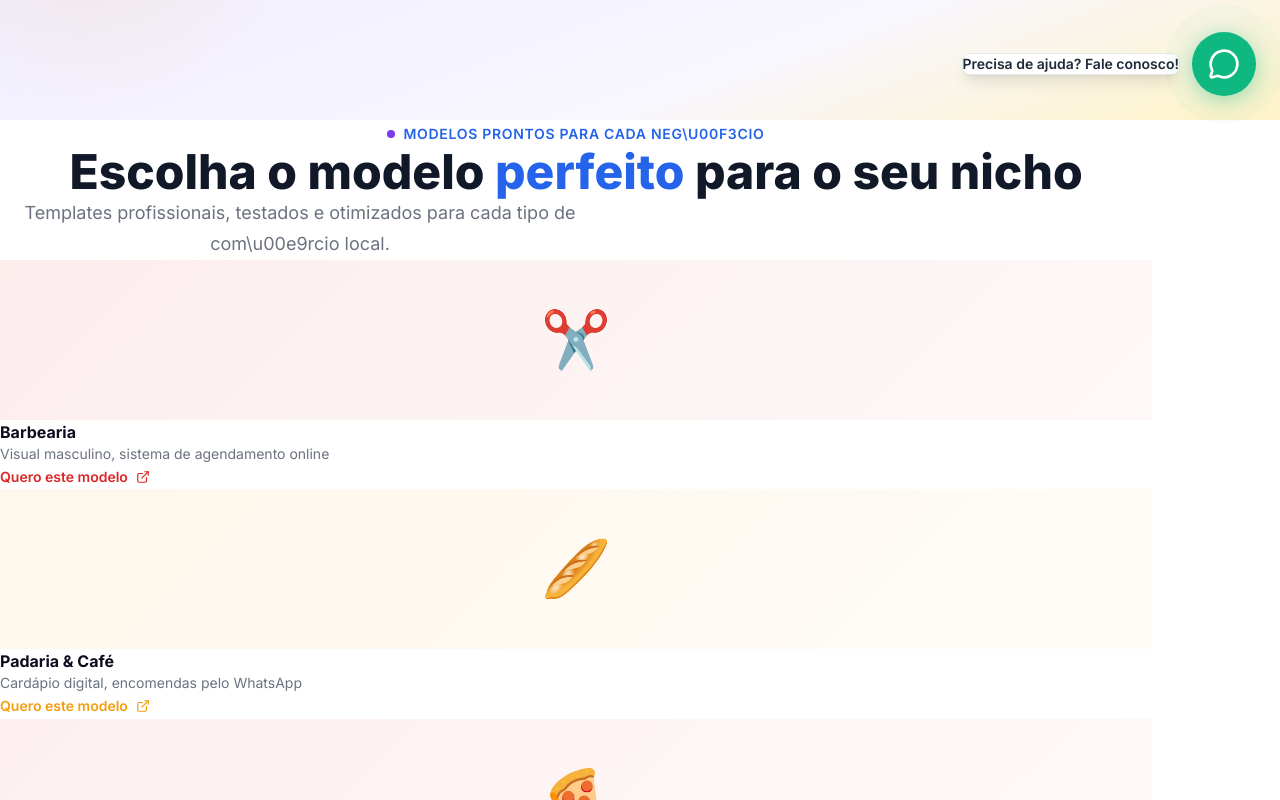
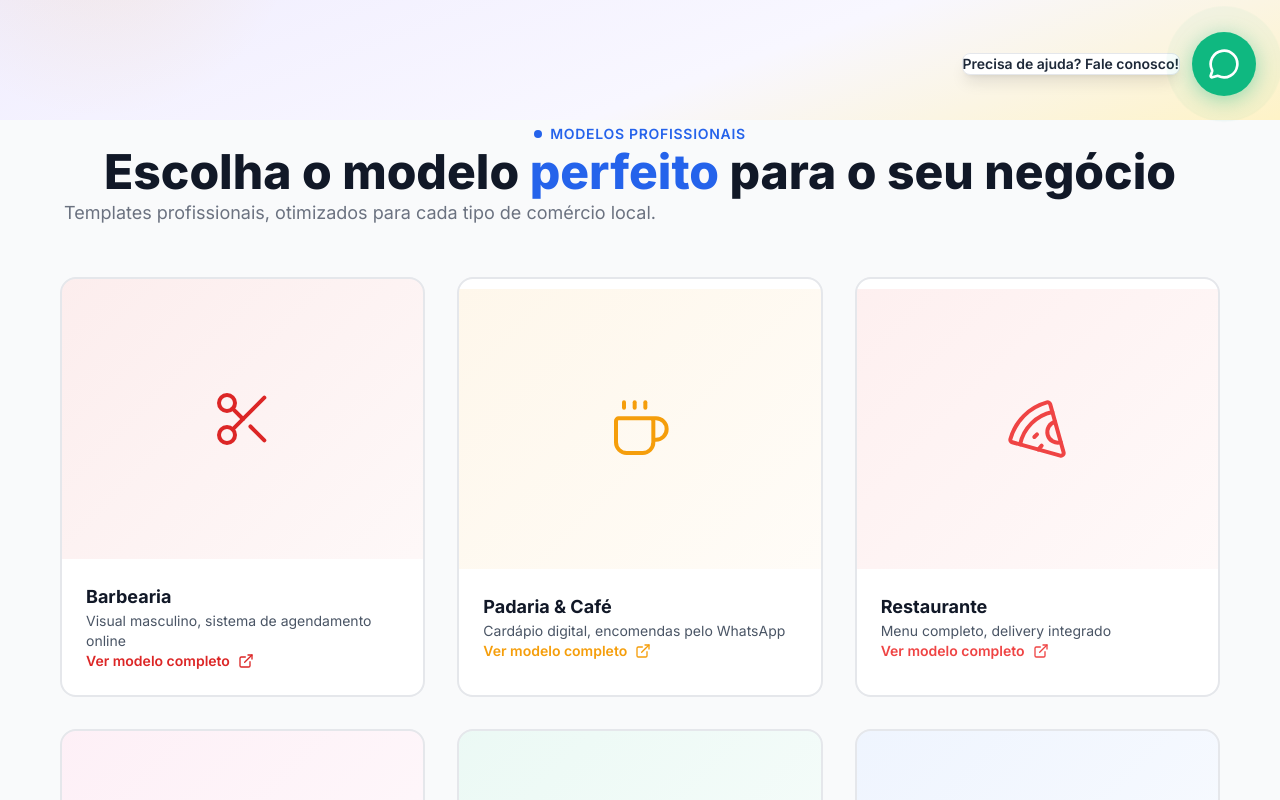
Before and after one commit to faelscarpato/siterapido, a React (Vite) app: page / in a window 1280 px wide. Shown: the part 680-1480 px from the top of the page. Built offline with nearby package versions, Linux system fonts and the light colour scheme.

Commit message:
Redesign Modelos - sem emojis, com modal interativo

```diff
--- a/src/components/Modelos.tsx
+++ b/src/components/Modelos.tsx
@@ -1,81 +1,245 @@
-import React from 'react';
-import { ExternalLink, Scissors, Coffee, Pizza, Sparkles, PawPrint, Wrench, Shirt, Dumbbell, Smile, ShoppingCart } from 'lucide-react';
+import React, { useState } from 'react';
+import { Scissors, Coffee, Pizza, Sparkles, PawPrint, Wrench, Shirt, Dumbbell, Smile, ShoppingCart, ExternalLink, X } from 'lucide-react';
 
 const WA = 'https://wa.me/5519995466902?text=Ol%C3%A1!%20Quero%20um%20site%20para%20o%20meu%20neg%C3%B3cio';
 
-const niches = [
-  { id: 1, name: 'Barbearia', icon: Scissors, emoji: '\u2702\uFE0F', color: '#DC2626', desc: 'Visual masculino, sistema de agendamento online' },
-  { id: 2, name: 'Padaria & Caf\u00e9', icon: Coffee, emoji: '\ud83e\udd56', color: '#F59E0B', desc: 'Card\u00e1pio digital, encomendas pelo WhatsApp' },
-  { id: 3, name: 'Restaurante', icon: Pizza, emoji: '\ud83c\udf55', color: '#EF4444', desc: 'Menu completo, delivery integrado' },
-  { id: 4, name: 'Sal\u00e3o de Beleza', icon: Sparkles, emoji: '\ud83d\udc85', color: '#EC4899', desc: 'Galeria de trabalhos, agendamento f\u00e1cil' },
-  { id: 5, name: 'Pet Shop', icon: PawPrint, emoji: '\ud83d\udc3e', color: '#10B981', desc: 'Cat\u00e1logo de produtos e servi\u00e7os' },
-  { id: 6, name: 'Oficina Mec\u00e2nica', icon: Wrench, emoji: '\ud83d\udd27', color: '#3B82F6', desc: 'Or\u00e7amentos online, servi\u00e7os oferecidos' },
-  { id: 7, name: 'Loja de Roupas', icon: Shirt, emoji: '\ud83d\udc57', color: '#A855F7', desc: 'Cat\u00e1logo visual, looks do dia' },
-  { id: 8, name: 'Academia', icon: Dumbbell, emoji: '\ud83d\udcaa', color: '#14B8A6', desc: 'Planos, hor\u00e1rios, instrutores' },
-  { id: 9, name: 'Dentista', icon: Smile, emoji: '\ud83e\uddb7', color: '#06B6D4', desc: 'Agendamento, tratamentos, equipe' },
-  { id: 10, name: 'Mercadinho', icon: ShoppingCart, emoji: '\ud83d\uded2', color: '#84CC16', desc: 'Ofertas da semana, promo\u00e7\u00f5es' },
+const templates = [
+  {
+    id: 1,
+    name: 'Barbearia',
+    icon: Scissors,
+    color: '#DC2626',
+    desc: 'Visual masculino, sistema de agendamento online',
+    features: ['Galeria de cortes', 'Agendamento online', 'Catálogo de serviços', 'Instagram integrado']
+  },
+  {
+    id: 2,
+    name: 'Padaria & Café',
+    icon: Coffee,
+    color: '#F59E0B',
+    desc: 'Cardápio digital, encomendas pelo WhatsApp',
+    features: ['Cardápio completo', 'Encomendas via WhatsApp', 'Promoções do dia', 'Horário de funcionamento']
+  },
+  {
+    id: 3,
+    name: 'Restaurante',
+    icon: Pizza,
+    color: '#EF4444',
+    desc: 'Menu completo, delivery integrado',
+    features: ['Menu digital', 'Delivery integrado', 'Avaliações', 'Reserva de mesas']
+  },
+  {
+    id: 4,
+    name: 'Salão de Beleza',
+    icon: Sparkles,
+    color: '#EC4899',
+    desc: 'Galeria de trabalhos, agendamento fácil',
+    features: ['Galeria de trabalhos', 'Agendamento online', 'Equipe profissional', 'Serviços e preços']
+  },
+  {
+    id: 5,
+    name: 'Pet Shop',
+    icon: PawPrint,
+    color: '#10B981',
+    desc: 'Catálogo de produtos e serviços',
+    features: ['Catálogo de produtos', 'Serviços de banho/tosa', 'Promoções', 'Contato WhatsApp']
+  },
+  {
+    id: 6,
+    name: 'Oficina Mecânica',
+    icon: Wrench,
+    color: '#3B82F6',
+    desc: 'Orçamentos online, serviços oferecidos',
+    features: ['Serviços oferecidos', 'Orçamento rápido', 'Localização', 'Horário de atendimento']
+  },
+  {
+    id: 7,
+    name: 'Loja de Roupas',
+    icon: Shirt,
+    color: '#A855F7',
+    desc: 'Catálogo visual, looks do dia',
+    features: ['Catálogo de produtos', 'Looks do dia', 'Lançamentos', 'Compra via WhatsApp']
+  },
+  {
+    id: 8,
+    name: 'Academia',
+    icon: Dumbbell,
+    color: '#14B8A6',
+    desc: 'Planos, horários, instrutores',
+    features: ['Planos e preços', 'Horários de aulas', 'Instrutores', 'Estrutura completa']
+  },
+  {
+    id: 9,
+    name: 'Dentista',
+    icon: Smile,
+    color: '#06B6D4',
+    desc: 'Agendamento, tratamentos, equipe',
+    features: ['Agendamento online', 'Tratamentos', 'Equipe especializada', 'Convênios']
+  },
+  {
+    id: 10,
+    name: 'Mercadinho',
+    icon: ShoppingCart,
+    color: '#84CC16',
+    desc: 'Ofertas da semana, promoções',
+    features: ['Ofertas da semana', 'Promoções', 'Delivery', 'Lista de produtos']
+  },
 ];
 
 export function Modelos() {
+  const [selectedTemplate, setSelectedTemplate] = useState<typeof templates[0] | null>(null);
+
   return (
-    <section className="py-24" id="modelos" style={{ background: '#FFFFFF' }}>
-      <div className="max-w-6xl mx-auto px-5 sm:px-8">
+    <section className="py-24 bg-gray-50" id="modelos">
+      <div className="container">
         {/* Header */}
-        <div className="text-center mb-12">
+        <div className="text-center mb-16">
           <div className="section-label inline-flex mb-4">
-            <span style={{ width: 8, height: 8, borderRadius: '50%', background: '#7C3AED', display: 'inline-block' }} />
-            Modelos prontos para cada neg\u00f3cio
+            <span style={{ width: 8, height: 8, borderRadius: '50%', background: '#2563EB' }} />
+            Modelos Profissionais
           </div>
           <h2 className="section-title mb-4">
-            Escolha o modelo <span className="highlight">perfeito</span> para o seu nicho
+            Escolha o modelo <span className="highlight">perfeito</span> para o seu negócio
           </h2>
           <p className="section-subtitle mx-auto">
-            Templates profissionais, testados e otimizados para cada tipo de com\u00e9rcio local.
+            Templates profissionais, otimizados para cada tipo de comércio local.
           </p>
         </div>
 
-        {/* Horizontal scroll track */}
-        <div className="niche-track">
-          {niches.map(n => (
-            <div key={n.id} className="niche-card">
+        {/* Grid de Templates */}
+        <div className="template-grid">
+          {templates.map((template) => {
+            const Icon = template.icon;
+            return (
+              <button
+                key={template.id}
+                onClick={() => setSelectedTemplate(template)}
+                className="template-card text-left"
+              >
+                {/* Preview com ícone */}
                 <div
-                className="h-40 flex items-center justify-center"
+                  className="template-preview flex items-center justify-center"
                   style={{
-                  background: `linear-gradient(135deg, ${n.color}15 0%, ${n.color}08 100%)`,
+                    background: `linear-gradient(135deg, ${template.color}15 0%, ${template.color}08 100%)`,
                   }}
                 >
-                <span style={{ fontSize: 56 }}>{n.emoji}</span>
+                  <Icon size={64} strokeWidth={1.5} style={{ color: template.color }} />
                 </div>
-              <div className="p-5">
-                <h3 className="font-bold text-base mb-2" style={{ color: '#0F0A1E' }}>
-                  {n.name}
+
+                {/* Informações */}
+                <div className="template-info">
+                  <h3 className="font-bold text-lg mb-2" style={{ color: '#111827' }}>
+                    {template.name}
                   </h3>
-                <p className="text-sm mb-4" style={{ color: '#6B7280' }}>
-                  {n.desc}
+                  <p className="text-sm text-gray-600 mb-4">{template.desc}</p>
+                  <div className="flex items-center gap-2 text-sm font-semibold" style={{ color: template.color }}>
+                    Ver modelo completo
+                    <ExternalLink size={16} />
+                  </div>
+                </div>
+              </button>
+            );
+          })}
+        </div>
+
+        {/* CTA */}
+        <div className="text-center mt-12">
+          <a href={WA} target="_blank" rel="noopener" className="btn-whatsapp">
+            Solicitar orçamento personalizado
+          </a>
+        </div>
+      </div>
+
+      {/* Modal de Preview */}
+      {selectedTemplate && (
+        <div
+          className="fixed inset-0 z-[9998] bg-black bg-opacity-50 flex items-center justify-center p-4"
+          onClick={() => setSelectedTemplate(null)}
+        >
+          <div
+            className="bg-white rounded-2xl max-w-2xl w-full max-h-[90vh] overflow-y-auto"
+            onClick={(e) => e.stopPropagation()}
+          >
+            {/* Header do Modal */}
+            <div className="sticky top-0 bg-white border-b border-gray-200 p-6 flex items-center justify-between">
+              <div className="flex items-center gap-4">
+                {React.createElement(selectedTemplate.icon, {
+                  size: 32,
+                  strokeWidth: 1.5,
+                  style: { color: selectedTemplate.color },
+                })}
+                <div>
+                  <h3 className="font-bold text-xl">{selectedTemplate.name}</h3>
+                  <p className="text-sm text-gray-600">{selectedTemplate.desc}</p>
+                </div>
+              </div>
+              <button
+                onClick={() => setSelectedTemplate(null)}
+                className="p-2 hover:bg-gray-100 rounded-lg transition-colors"
+              >
+                <X size={24} />
+              </button>
+            </div>
+
+            {/* Conteúdo do Modal */}
+            <div className="p-6">
+              <h4 className="font-bold text-lg mb-4">Funcionalidades incluídas:</h4>
+              <ul className="space-y-3 mb-8">
+                {selectedTemplate.features.map((feature, index) => (
+                  <li key={index} className="flex items-start gap-3">
+                    <div
+                      className="w-6 h-6 rounded-full flex items-center justify-center flex-shrink-0 mt-0.5"
+                      style={{ background: `${selectedTemplate.color}20` }}
+                    >
+                      <div
+                        className="w-2 h-2 rounded-full"
+                        style={{ background: selectedTemplate.color }}
+                      />
+                    </div>
+                    <span className="text-gray-700">{feature}</span>
+                  </li>
+                ))}
+              </ul>
+
+              <div className="bg-gray-50 rounded-xl p-6 mb-6">
+                <h4 className="font-bold mb-2">Design Responsivo</h4>
+                <p className="text-sm text-gray-600 mb-4">
+                  Funciona perfeitamente em celulares, tablets e computadores.
                 </p>
+                <div className="grid grid-cols-3 gap-4 text-center">
+                  <div>
+                    <div className="text-2xl font-bold" style={{ color: selectedTemplate.color }}>
+                      100%
+                    </div>
+                    <div className="text-xs text-gray-600">Mobile</div>
+                  </div>
+                  <div>
+                    <div className="text-2xl font-bold" style={{ color: selectedTemplate.color }}>
+                      SEO
+                    </div>
+                    <div className="text-xs text-gray-600">Otimizado</div>
+                  </div>
+                  <div>
+                    <div className="text-2xl font-bold" style={{ color: selectedTemplate.color }}>
+                      24h
+                    </div>
+                    <div className="text-xs text-gray-600">Online</div>
+                  </div>
+                </div>
+              </div>
+
               <a
                 href={WA}
                 target="_blank"
                 rel="noopener"
-                  className="inline-flex items-center gap-2 text-sm font-semibold transition-colors"
-                  style={{ color: n.color }}
-                  onMouseEnter={e => (e.currentTarget.style.opacity = '0.8')}
-                  onMouseLeave={e => (e.currentTarget.style.opacity = '1')}
+                className="btn-primary w-full justify-center"
               >
                 Quero este modelo
-                  <ExternalLink size={14} />
               </a>
             </div>
           </div>
-          ))}
         </div>
-
-        <div className="text-center mt-10">
-          <a href={WA} target="_blank" rel="noopener" className="btn-whatsapp">
-            Solicitar or\u00e7amento personalizado
-          </a>
-        </div>
-      </div>
+      )}
     </section>
   );
 }
```
Lines whose indentation alone changed are shown as unchanged.
